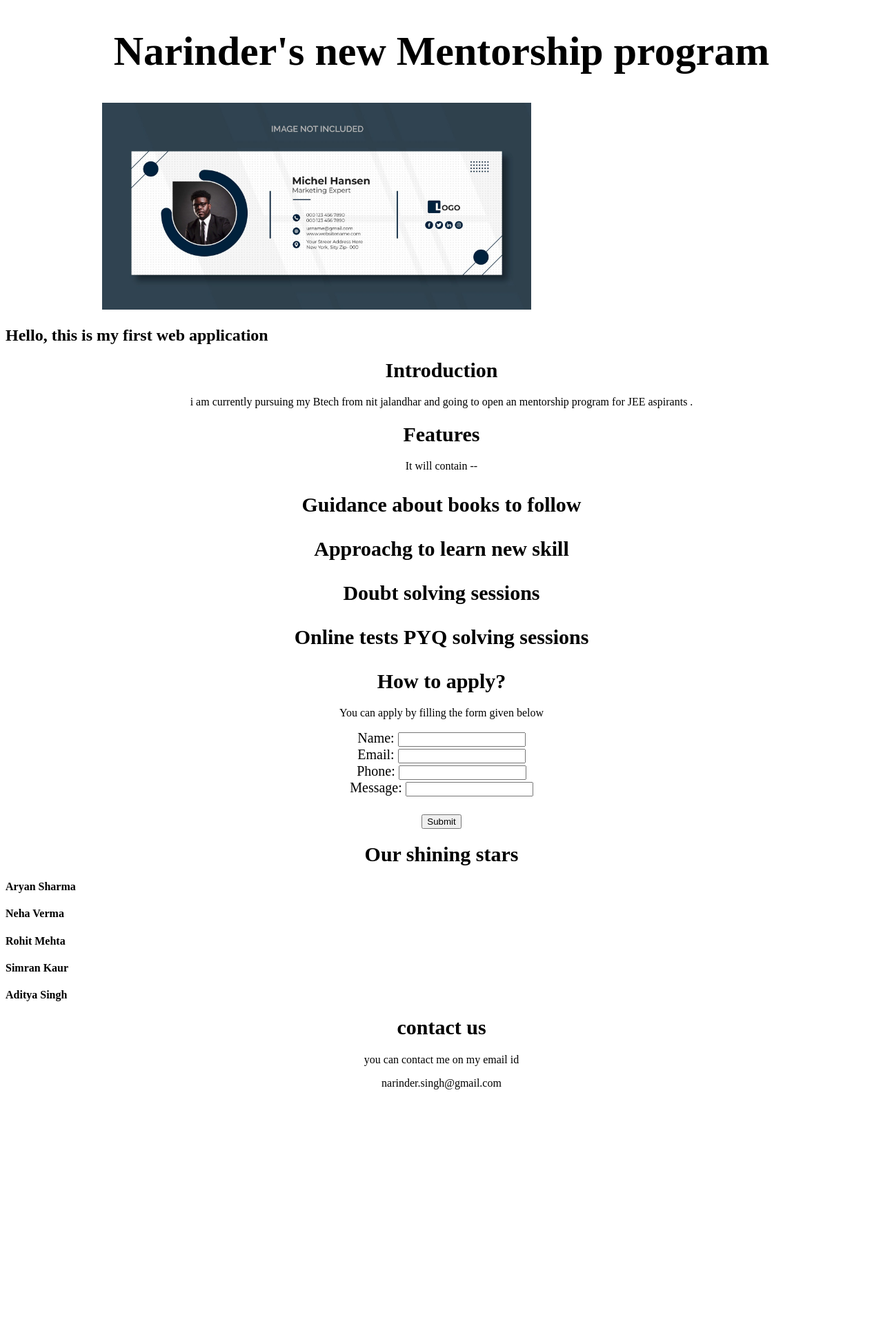
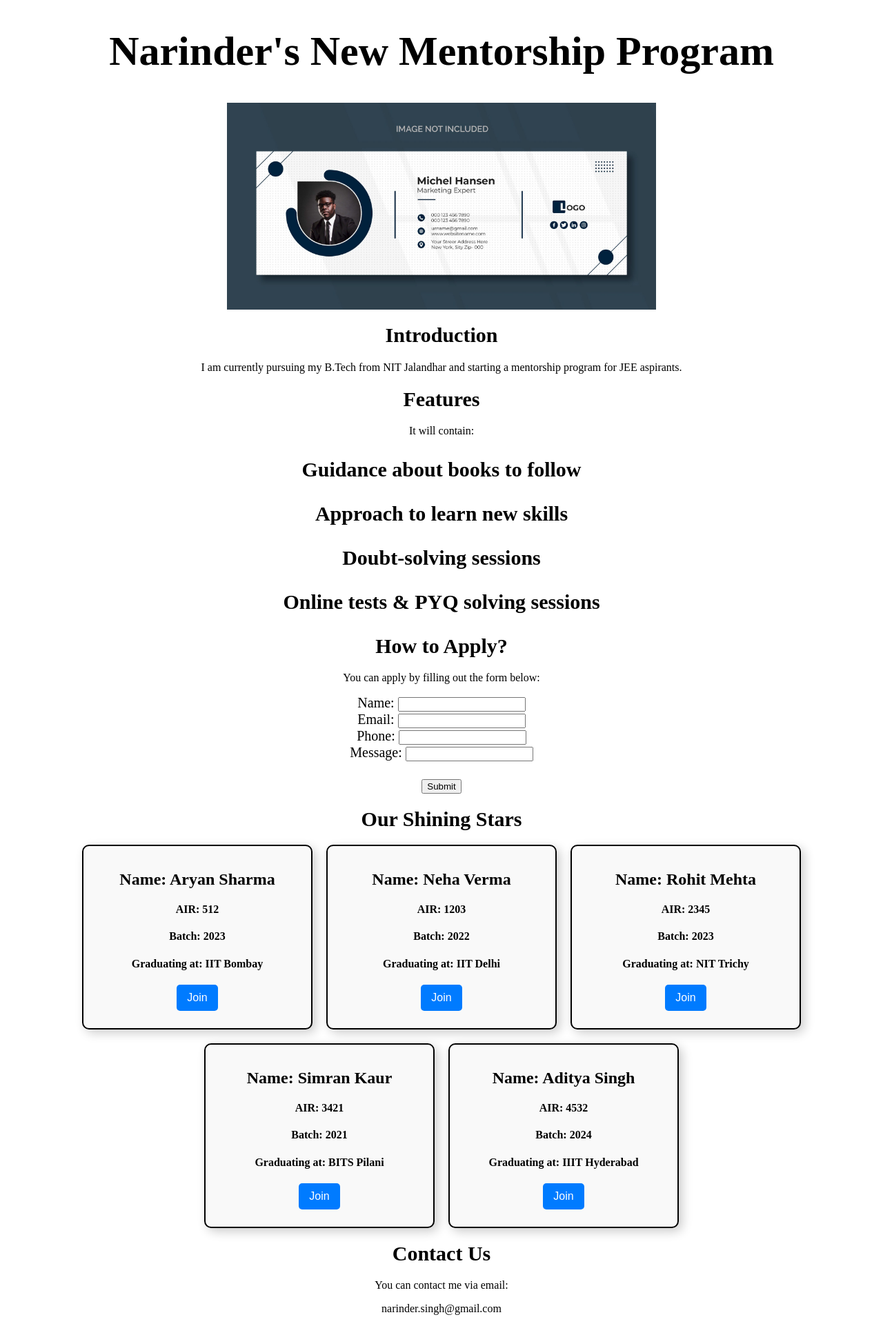
Before and after one commit to Narinder-2006/Narinder-s-Website, a Flask app: page / in a window 1280 px wide. Shown: the whole page at 69% size. Before the commit the page ends 1580 px from the top, so only its background shows below. Run offline with Flask 3, Linux system fonts and the light colour scheme.

Commit message:
added data

```diff
--- a/app.py
+++ b/app.py
@@ -1,5 +1,5 @@
 
-from flask import Flask,render_template
+from flask import Flask,render_template,jsonify
 
 
 app = Flask(__name__)
@@ -16,6 +16,8 @@ students = [
 @app.route('/')
 def home():
     return render_template("file.html", students=students)
-
+@app.route('/students')
+def get_students():
+    return jsonify(students)
 if __name__ == '__main__':
     app.run(host='0.0.0.0', port=3000, debug=True)
--- a/templates/file.html
+++ b/templates/file.html
@@ -1,75 +1,101 @@
 <!DOCTYPE html>
 <html lang="en">
 <head>
-  <title>Narinder's web application</title>
+  <title>Narinder's Web Application</title>
   <style>
     .title {
       font-size: 60px;
       font-weight: bold;
       text-align: center;
     }
-    h1,h3{
-
+    h1, h3 {
       font-size: 30px;
       font-weight: bold;
       text-align: center;
-
     }
-    p{
-      text-align:center;
+    p {
+      text-align: center;
     }
-    #bg{
-      width=100%;
-      margin-left:140px;
+    #bg {
+      display: block;
+      margin: 0 auto;
     }
-    form{
-      font-display: bold;
+    form {
       font-size: 20px;
       text-align: center;
-
+    }
+    .student-container {
+      display: flex;
+      flex-wrap: wrap;
+      justify-content: center;
+      gap: 20px;
+      margin-top: 20px;
+    }
+    .student-card {
+      width: 300px;
+      border: 2px solid #000;
+      border-radius: 10px;
+      padding: 15px;
+      text-align: center;
+      box-shadow: 5px 5px 15px rgba(0, 0, 0, 0.2);
+      background-color: #f9f9f9;
+    }
+    .join-button {
+      display: block;
+      margin: 10px auto;
+      padding: 10px 15px;
+      background-color: #007BFF;
+      color: white;
+      border: none;
+      border-radius: 5px;
+      cursor: pointer;
+      font-size: 16px;
+    }
+    .join-button:hover {
+      background-color: #0056b3;
     }
   </style>
 </head>
 <body>
-  <h1 class="title">Narinder's new Mentorship program</h1>
-  <img id="bg" src="/static/new.png" alt="Welcome image" height =300 >
-  <h2>Hello, this is my first web application </h1>
+  <h1 class="title">Narinder's New Mentorship Program</h1>
+  <img id="bg" src="/static/new.png" alt="Welcome image" height="300">
   <h1>Introduction</h1>
-  <p>i am currently pursuing my Btech from nit jalandhar and going to open an mentorship program for JEE aspirants . </p>
+  <p>I am currently pursuing my B.Tech from NIT Jalandhar and starting a mentorship program for JEE aspirants.</p>
   <h1>Features</h1>
-  <p>It will contain --</p>
-  <h3>  Guidance about books to follow</h3>
-  <h3>  Approachg to learn new skill</h3>
-  <h3>  Doubt solving sessions</h3>
-  <h3>  Online tests PYQ solving sessions</h3>
-  <h1>How to apply?</h1>
-  <p>You can apply by filling the form given below</p>
-  <div id="formfill" >
+  <p>It will contain:</p>
+  <h3>Guidance about books to follow</h3>
+  <h3>Approach to learn new skills</h3>
+  <h3>Doubt-solving sessions</h3>
+  <h3>Online tests & PYQ solving sessions</h3>
+  <h1>How to Apply?</h1>
+  <p>You can apply by filling out the form below:</p>
   <form>
     <label for="name">Name:</label>
-      <input type="text" id="name" name="name" value=""><br>
+    <input type="text" id="name" name="name"><br>
     <label for="email">Email:</label>
-      <input type="text" id="email" name="email" value=""><br>
+    <input type="text" id="email" name="email"><br>
     <label for="phone">Phone:</label>
-      <input type="text" id="phone" name="phone" value=""><br>
+    <input type="text" id="phone" name="phone"><br>
     <label for="message">Message:</label>
-      <input type="text" id="message" name="message" value=""><br><br>
+    <input type="text" id="message" name="message"><br><br>
     <input type="submit" value="Submit">
   </form>
 
-
-  </div>
-  <div>
-  <h1>Our shining stars </h1>
+  <h1>Our Shining Stars</h1>
+  <div class="student-container">
     {% for student in students %}
-      <div>
-       <h4> {{ student.name }}</h4>
+      <div class="student-card">
+        <h2><b>Name:</b> {{ student["name"] }}</h2>
+        <h4><b>AIR:</b> {{ student["rank"] }}</h4>
+        <h4><b>Batch:</b> {{ student["batch"] }}</h4>
+        <h4><b>Graduating at:</b> {{ student["university"] }}</h4>
+        <button class="join-button">Join</button>
       </div>
     {% endfor %}
   </div>
 
-  <h1>contact us</h1>
-  <p>you can contact me on my email id</p>
+  <h1>Contact Us</h1>
+  <p>You can contact me via email:</p>
   <p>narinder.singh@gmail.com</p>
 </body>
 </html>
```
Lines whose indentation alone changed are shown as unchanged.
